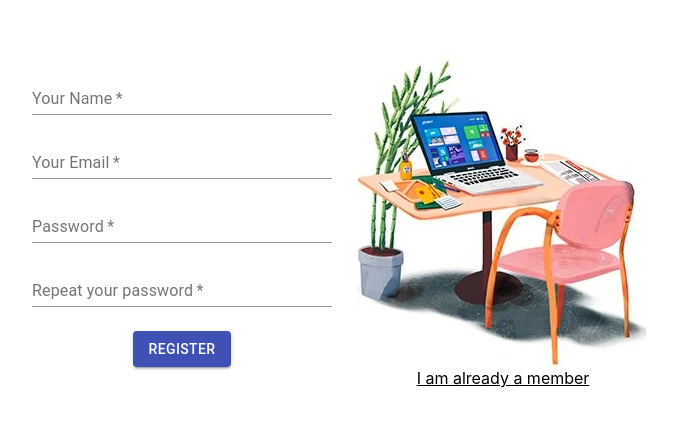
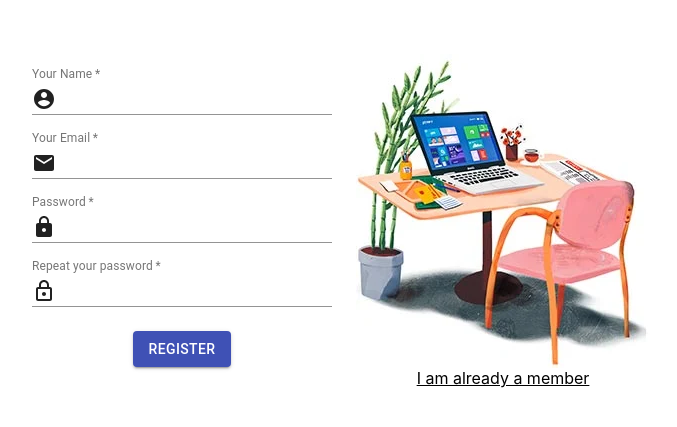
Before and after one commit to aravindvij/bds-weather, a React (Create React App) app: page / in a window 1280 px wide. Shown: the part 179-606 px from the top of the page, without its empty margins (311-988 px from the left). Built offline with nearby package versions, Linux system fonts and the light colour scheme.

Commit message:
icons added

```diff
--- a/src/components/SignInForm.js
+++ b/src/components/SignInForm.js
@@ -1,9 +1,11 @@
 import '../App.css';
-import { TextField, Button, Link } from '@material-ui/core';
+import { TextField, Button, Link, InputAdornment } from '@material-ui/core';
 import { useStyles } from './styles';
 import axios from 'axios';
 import { useState } from 'react';
 import { useHistory } from 'react-router-dom';
+import AccountCircle from '@material-ui/icons/AccountCircle';
+import LockIcon from '@material-ui/icons/Lock';
 
 export default function SignInForm() {
 
@@ -42,9 +44,21 @@ export default function SignInForm() {
             </div>
             <div className={classes.flex}>
                 <form className={classes.root} onSubmit={handleSubmit}>
-                    <TextField label="Your Name" required value={name}
+                    <TextField InputProps={{
+                        startAdornment: (
+                            <InputAdornment position="start">
+                                <AccountCircle />
+                            </InputAdornment>
+                        ),
+                    }} label="Your Name" required value={name}
                         onInput={e => setName(e.target.value)} />
-                    <TextField label="Password" type="password" required value={password}
+                    <TextField InputProps={{
+                        startAdornment: (
+                            <InputAdornment position="start">
+                                <LockIcon />
+                            </InputAdornment>
+                        ),
+                    }} label="Password" type="password" required value={password}
                         onInput={e => setPassword(e.target.value)} />
                     <Button variant="contained" color="primary" type="submit">
                         Login
--- a/src/components/SignUpForm.js
+++ b/src/components/SignUpForm.js
@@ -1,8 +1,12 @@
 import '../App.css';
-import { TextField, Button, Link } from '@material-ui/core';
+import { TextField, Button, Link, InputAdornment } from '@material-ui/core';
 import { useStyles } from './styles';
 import { useState } from 'react';
 import axios from 'axios';
+import AccountCircle from '@material-ui/icons/AccountCircle';
+import MailIcon from '@material-ui/icons/Mail';
+import LockIcon from '@material-ui/icons/Lock';
+import LockOutlinedIcon from '@material-ui/icons/LockOutlined';
 
 export default function SignUpForm() {
 
@@ -32,17 +36,41 @@ export default function SignUpForm() {
         <div className="App">
             <div className={classes.flex}>
                 <form className={classes.root} onSubmit={handleSubmit} >
-                    <TextField label="Your Name" required value={name}
+                    <TextField InputProps={{
+                        startAdornment: (
+                            <InputAdornment position="start">
+                                <AccountCircle />
+                            </InputAdornment>
+                        ),
+                    }} label="Your Name" required value={name}
                         onInput={e => setName(e.target.value)} />
-                    <TextField label="Your Email" type="email" required value={email}
+                    <TextField InputProps={{
+                        startAdornment: (
+                            <InputAdornment position="start">
+                                <MailIcon />
+                            </InputAdornment>
+                        ),
+                    }} label="Your Email" type="email" required value={email}
                         onInput={e => setEmail(e.target.value)} />
-                    <TextField label="Password" type="password" required value={password}
+                    <TextField InputProps={{
+                        startAdornment: (
+                            <InputAdornment position="start">
+                                <LockIcon />
+                            </InputAdornment>
+                        ),
+                    }} label="Password" type="password" required value={password}
                         onInput={e => setPassword(e.target.value)} />
-                    <TextField label="Repeat your password" type="password" required value={repeatPassword}
+                    <TextField InputProps={{
+                        startAdornment: (
+                            <InputAdornment position="start">
+                                <LockOutlinedIcon />
+                            </InputAdornment>
+                        ),
+                    }} label="Repeat your password" type="password" required value={repeatPassword}
                         onInput={e => setRepeatPassword(e.target.value)} />
                     <Button variant="contained" color="primary" type="submit">
                         Register
-  </Button>
+                    </Button>
                 </form>
             </div>
             <div className={classes.flex}>
```
